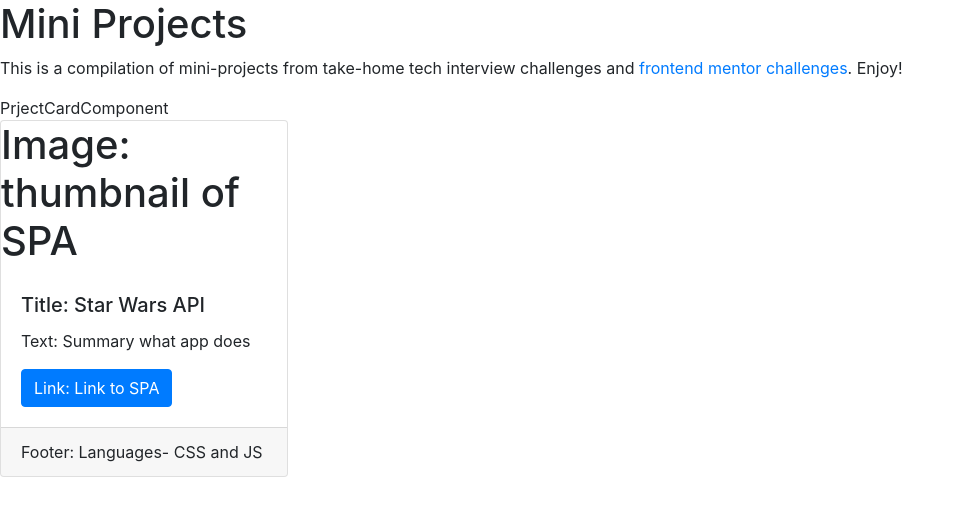
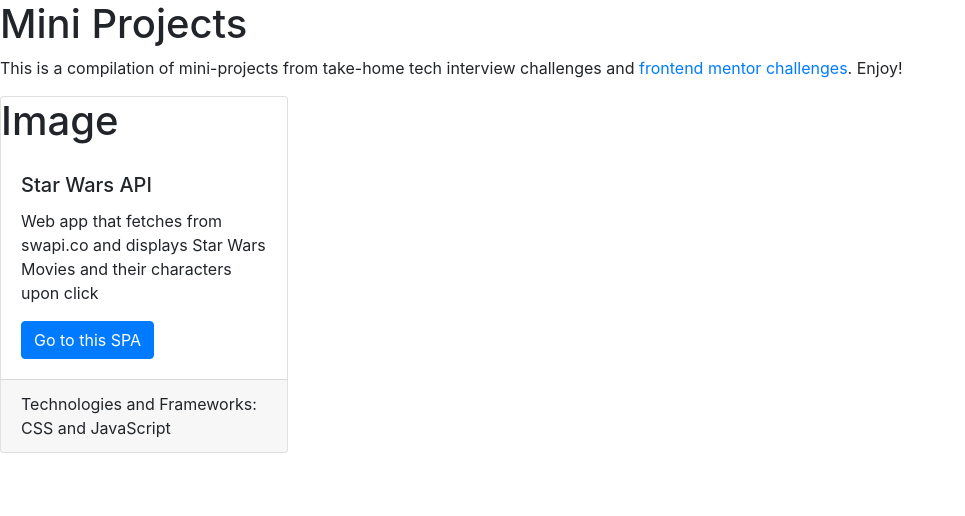
Before and after one commit to lchan217/mini-projects, a React (Create React App) app: page / in a window 1280 px wide. Shown: the top 516 px of the page, without its empty margins (0-965 px from the left). Built offline with nearby package versions, Linux system fonts and the light colour scheme.

Commit message:
display data on card

```diff
--- a/src/components/projects/ProjectCard.js
+++ b/src/components/projects/ProjectCard.js
@@ -1,19 +1,18 @@
 import React from "react";
 import { Card, Button } from "react-bootstrap";
 
-const ProjectCard = () => {
+const ProjectCard = ({ project: { image, title, text, link, footer } }) => {
   return (
     <div>
-      PrjectCardComponent
       <Card style={{ width: "18rem" }}>
-        <h1> Image: thumbnail of SPA </h1>
+        <h1> {image} </h1>
         {/* <Card.Img variant='top' src='holder.js/100px180' /> */}
         <Card.Body>
-          <Card.Title>Title: Star Wars API</Card.Title>
-          <Card.Text>Text: Summary what app does</Card.Text>
-          <Button variant='primary'>Link: Link to SPA</Button>
+          <Card.Title> {title}</Card.Title>
+          <Card.Text> {text}</Card.Text>
+          <Button variant='primary'> {link}</Button>
         </Card.Body>
-        <Card.Footer>Footer: Languages- CSS and JS</Card.Footer>
+        <Card.Footer>{footer}</Card.Footer>
       </Card>
     </div>
   );
```
